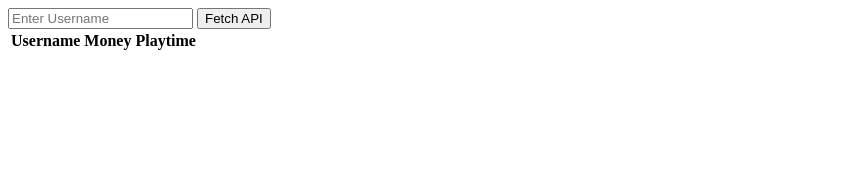
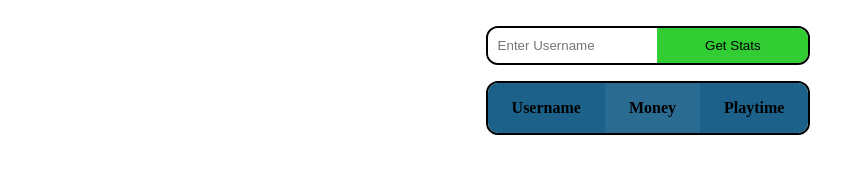
Before and after one commit to owen1915/owen1915.github.io, a plain HTML site: page donutAPI.html in a window 1280 px wide. Shown: the whole page, without its empty margins (0-865 px from the left). Drawn offline with Linux system fonts and the light colour scheme.

Commit message:
fixed fetch

```diff
--- a/donutAPI.html
+++ b/donutAPI.html
@@ -5,11 +5,95 @@
     <meta name="viewport" content="width=device-width, initial-scale=1.0">
     <title>Donut Stats</title>
     <link rel="icon" href="owen1915.github.io/res/stormtrooper_icon-icons.com_76962.ico" type="image/x-icon" />
+    <style>
+        body {
+            display: flex;
+            flex-direction: column;
+            align-items: center;
+            min-height: 100vh;
+            min-width: 100vw;
+            margin-top: 1rem;
+            margin-bottom: 1rem;
+            padding: 0;
+            overscroll-behavior: none;
+        }
+
+        .wrapper {
+            padding: 10px;
+        }
+
+        .inputC {
+            display: flex;
+            flex-direction: row;
+            align-items: center;
+            border: 2px solid black;
+            border-radius: 12px;
+            overflow: hidden;
+        }
+
+        .inputC button {
+            border: none;
+            cursor: pointer;
+            width: 50%;
+            padding: 10px;
+            background-color: limegreen;
+        }
+
+        .inputC input {
+            padding: 10px;
+            border: none;
+            width: 50%;
+        }
+
+        .inputC input:focus {
+            outline: none;
+        }
+
+        table tr th {
+            top: 0;
+            z-index: 1;
+            padding: 16px 24px;
+        }
+
+        table tr th:nth-child(even) {
+            background-color: #1b618aee;
+        }
+
+        table tr th:nth-child(odd) {
+            background-color: #1b618a;
+        }
+
+        table {
+            margin-top: 1rem;
+            border-collapse: separate;
+            border-spacing: 0;
+            width: 100%;
+            border: 2px solid black;
+            border-radius: 12px;
+            overflow: hidden;
+        }
+
+        table td {
+            padding: 12px 24px;
+        }
+
+        table td:nth-child(even) {
+            background-color: rgba(46, 49, 48, 0.585);
+        }
+
+        table td:nth-child(odd) {
+            background-color: rgba(77, 81, 80, 0.737);
+        }
+
+    </style>
 </head>
 
 <body>
+    <div class="wrapper">
+        <div class="inputC">
             <input id="username" placeholder="Enter Username"/>
-    <button onclick="fetchStats()">Fetch API</button>
+            <button onclick="fetchStats()">Get Stats</button>
+        </div>
         <table>
             <thead>
                 <tr>
@@ -20,6 +104,7 @@
             </thead>
             <tbody id="player-stats"></tbody>
         </table>
+    </div>
 
     <script>
         function fetchStats() {
```
Lines whose indentation alone changed are shown as unchanged.
